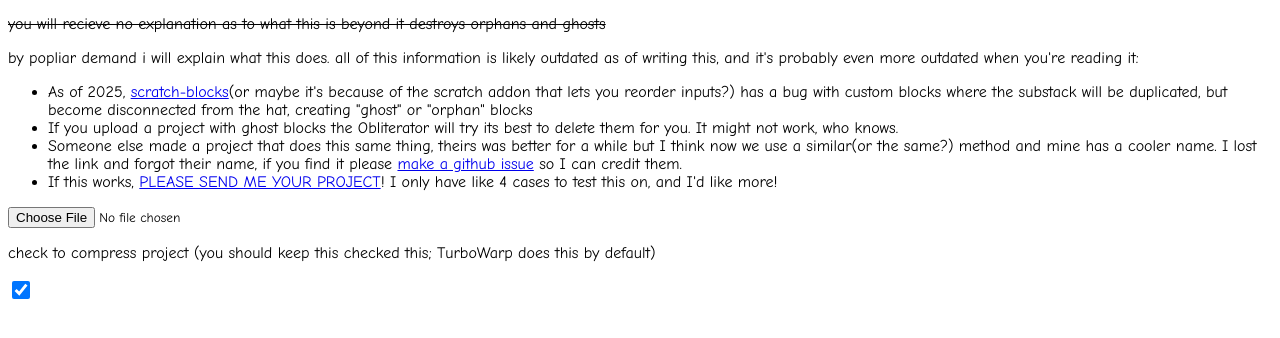
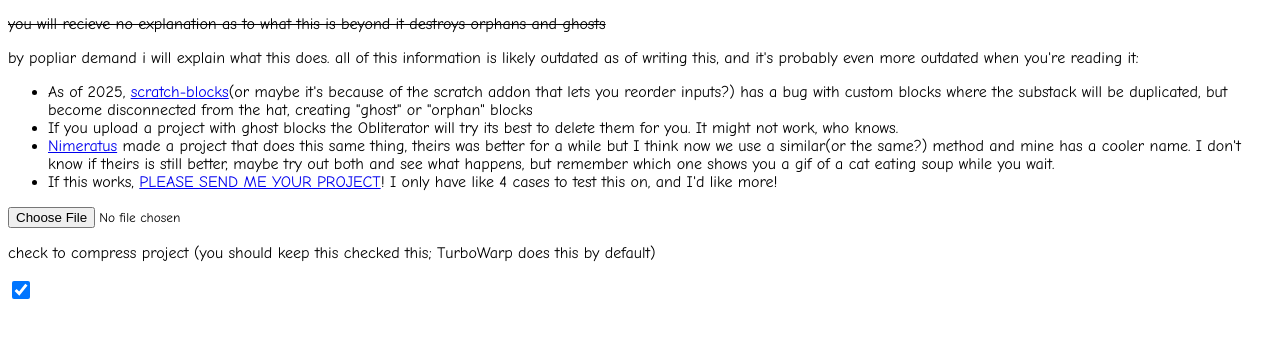
Before and after one commit to derpygamer2142/orphan-obliterator-9000, a website: page index.html in a window 1280 px wide. Shown: the part 44-382 px from the top of the page. Drawn offline with Linux system fonts and the light colour scheme.

Commit message:
Credit nimeratus

```diff
--- a/index.html
+++ b/index.html
@@ -12,7 +12,7 @@
     <ul>
         <li>As of 2025, <a href="https://github.com/scratchfoundation/scratch-blocks">scratch-blocks</a>(or maybe it's because of the scratch addon that lets you reorder inputs?) has a bug with custom blocks where the substack will be duplicated, but become disconnected from the hat, creating "ghost" or "orphan" blocks</li>
         <li>If you upload a project with ghost blocks the Obliterator will try its best to delete them for you. It might not work, who knows.</li>
-        <li>Someone else made a project that does this same thing, theirs was better for a while but I think now we use a similar(or the same?) method and mine has a cooler name. I lost the link and forgot their name, if you find it please <a href="https://github.com/derpygamer2142/orphan-obliterator-9000/issues">make a github issue</a> so I can credit them.</li>
+        <li><a href="https://github.com/nimeratus/misc/blob/main/ghostblockremover.html">Nimeratus</a> made a project that does this same thing, theirs was better for a while but I think now we use a similar(or the same?) method and mine has a cooler name. I don't know if theirs is still better, maybe try out both and see what happens, but remember which one shows you a gif of a cat eating soup while you wait.</li>
         <li>If this works, <a href="https://derpygamer2142.com/contact">PLEASE SEND ME YOUR PROJECT</a>! I only have like 4 cases to test this on, and I'd like more!</li>
     </ul>
 
```
